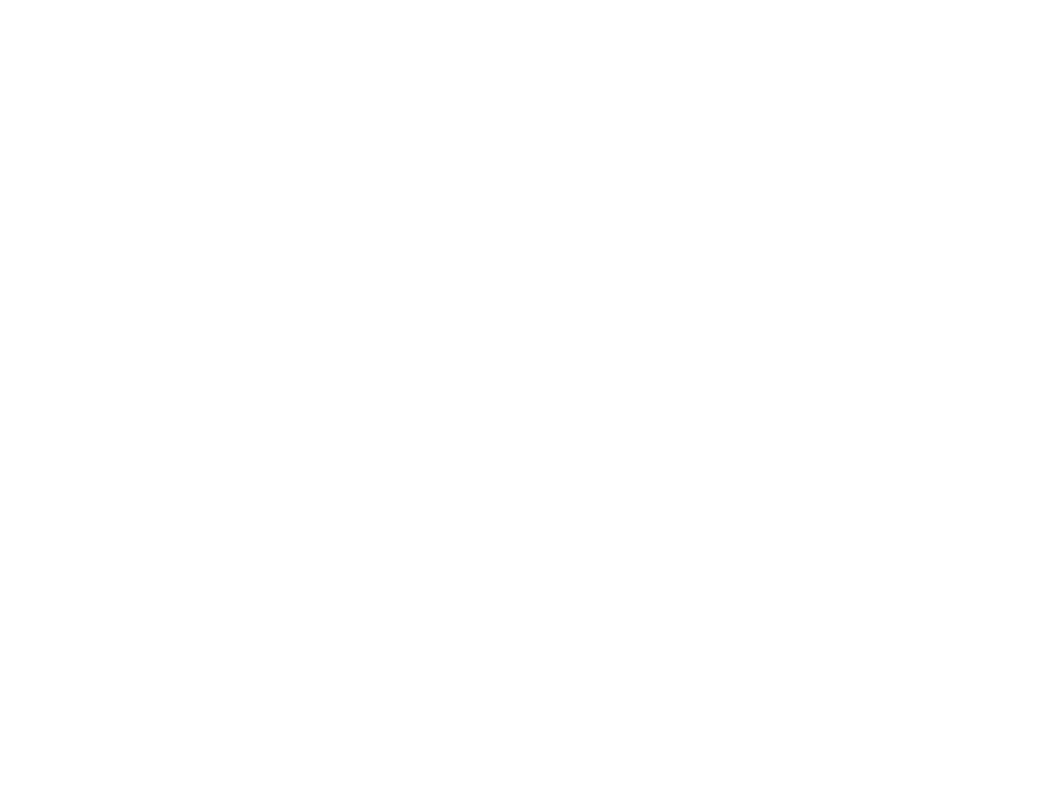
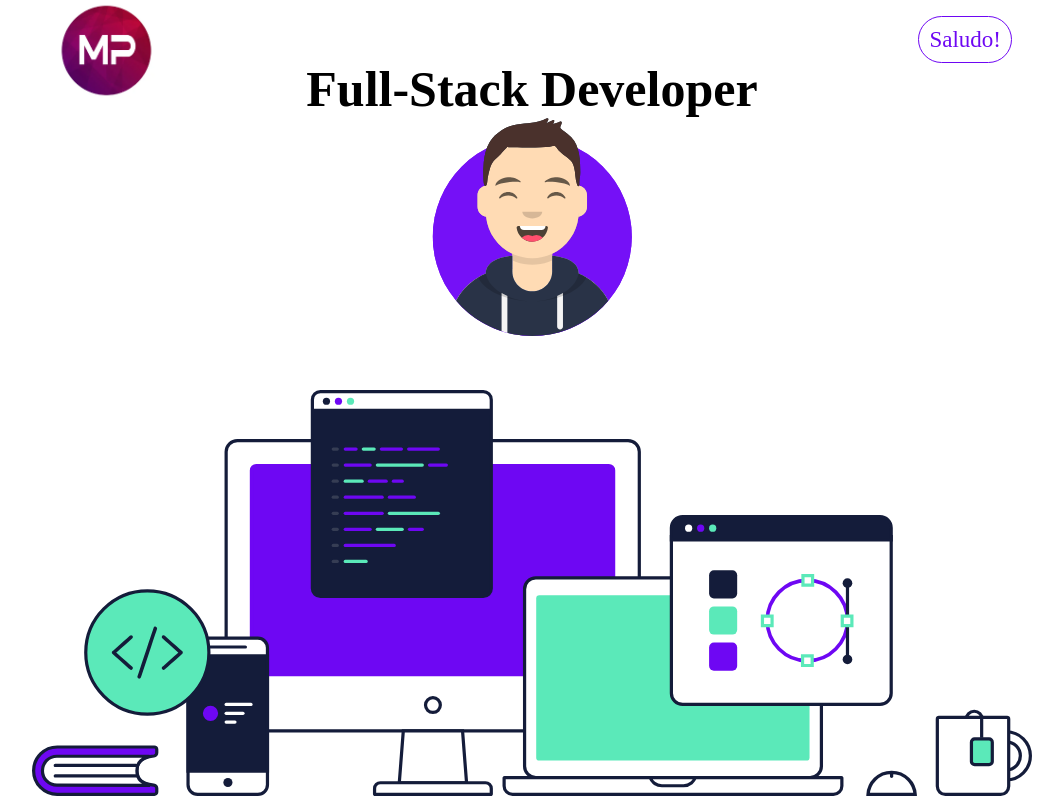
Before and after one commit to MedinaPabloNicolas/Mi-Portafolio, a plain HTML site: page index.html in a window 1280 px wide. Shown: the whole page, without its empty margins (108-1171 px from the left). Drawn offline with Linux system fonts and the light colour scheme.

Commit message:
casi terminado el header,  agregado la 1ra seccion

```diff
--- a/css/style.css
+++ b/css/style.css
@@ -0,0 +1,92 @@
+:root{
+    --color-principal: #6E07F3;
+    --color-blanco: #ffffff;
+}
+
+* {
+    padding: 0;
+    margin: 0;
+}
+
+
+
+/*Header*/
+.div__contenedor{
+    height: 10vh;
+
+    display: flex;
+    justify-content: space-between;
+    margin: 0 10rem;
+}
+
+.header__img{
+    margin: auto 0;
+}
+.header__img a img{
+    height: 100px;
+}
+
+.header__saludo{
+    margin: auto 0;
+}
+
+.header__saludo a{
+    color: var(--color-principal);
+    border: 1px solid var(--color-principal);
+    border-radius: 9999px;
+    padding: 10px;
+    font-size: 23px;
+    text-decoration: none;
+}
+
+
+.header__saludo a:hover {
+    color: var(--color-blanco);
+    background-color: var(--color-principal);
+
+}
+
+
+/*Main*/
+
+.contenedor__main:first-child {
+    height: 90vh;
+}
+
+.contenedor__main{
+    display: flex;
+    justify-content: center;
+    align-items: flex-end;
+    width: 100%;
+    height: 100vh;
+}
+
+section{
+    width: min ( 1250px , 100% );
+}
+
+/*Seccion 1*/
+
+.seccion__1{
+    display: flex;
+    justify-content: center;
+    flex-direction: column;
+    text-align: center;
+
+}
+
+.seccion__1 h1{
+    font-size: 50px;
+
+
+}
+
+
+
+.img-avatar img:last-child {
+    width: 200px;
+    margin-bottom: 50px;
+}
+.img-escritorio img:last-child {
+    width: 1000px;
+}
--- a/index.html
+++ b/index.html
@@ -10,10 +10,35 @@
 </head>
 <body>
     <header>
-
+        <div class="div__contenedor">
+            <div class="header__img">
+                <a href="index.html"><img src="img/logo.png" alt="logo"></a>
+            </div>
+            <div class="header__saludo">
+                <a href="#">Saludo!</a>
+            </div>
+        </div>
     </header>
     <main role="main">
+        <div class="contenedor__main">
+            <section class="seccion__1">
+                <h1>Full-Stack Developer</h1>
 
+                <div class="img-avatar">
+                    <img src="img/avatar.svg" alt="avatar">
+                </div>
+                <div class="img-escritorio">
+                    <img src="img/escritorio.svg" alt="escritorio">
+                </div>
+
+            </section>
+            <section>
+
+            </section>
+            <section>
+
+            </section>
+        </div>
     </main>
     <footer>
 
```
Also changed, not shown: img/avatar.svg (added), img/escritorio.svg (added), img/logo.png (added).
